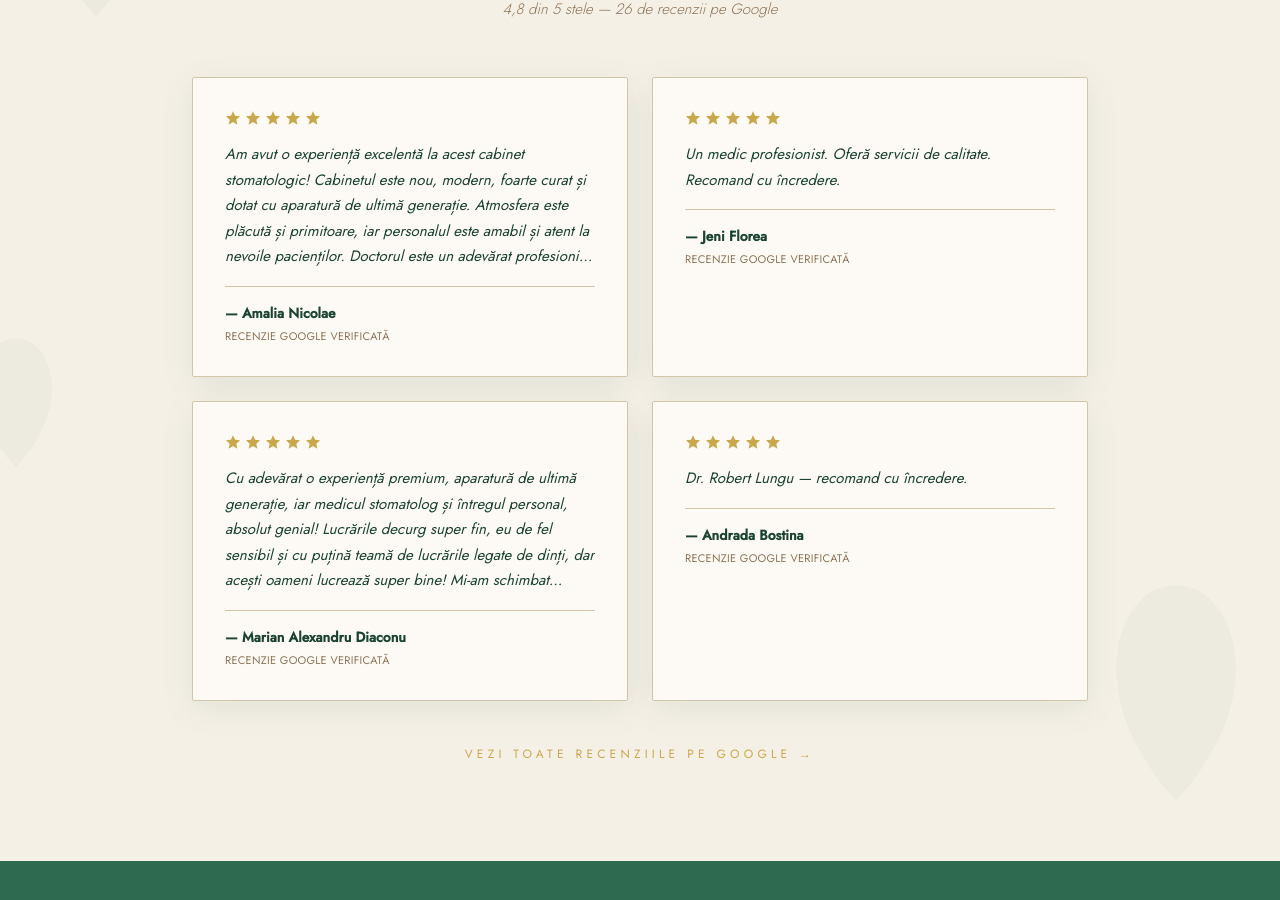
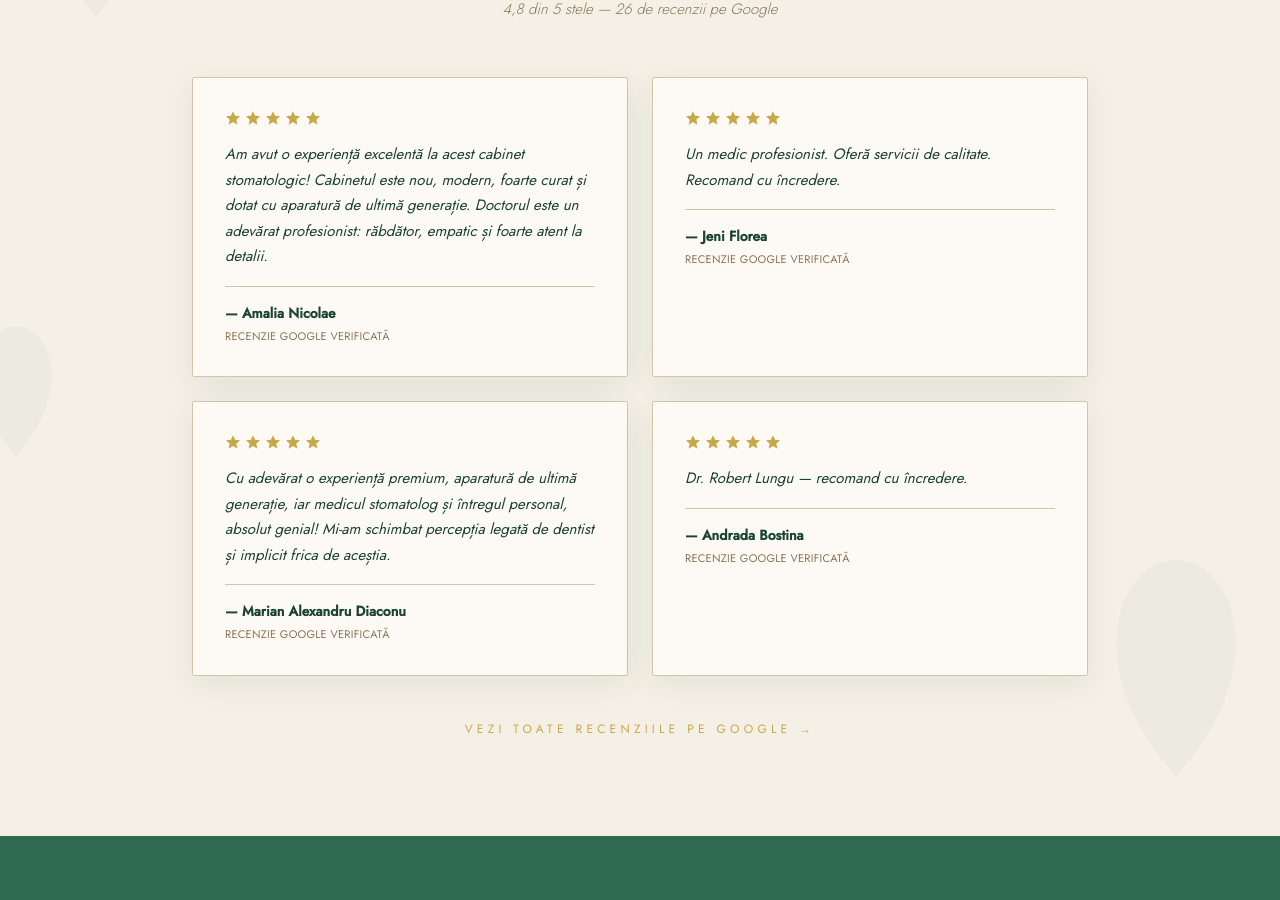
Before and after one commit to Rbt1/aradentpitesti, a Next.js app: page / in a window 1280 px wide. Shown: the part 7397-8297 px from the top of the page. Built offline with nearby package versions, Linux system fonts and the light colour scheme.

Commit message:
inlocuiesc placeholder testimoniale cu recenzii reale

```diff
--- a/app/components/Testimonials.tsx
+++ b/app/components/Testimonials.tsx
@@ -14,12 +14,12 @@ const StarIcon = () => (
   </svg>
 )
 
-const GOOGLE_REVIEW_URL = 'https://g.page/r/CXJUUxp2i-GYEBM/review'
+const GOOGLE_REVIEW_URL = 'https://www.google.com/maps/place/ARA+DENT+STUDIO'
 
 const REVIEWS = [
   {
     nume: 'Amalia Nicolae',
-    text: 'Am avut o experiență excelentă la acest cabinet stomatologic! Cabinetul este nou, modern, foarte curat și dotat cu aparatură de ultimă generație. Atmosfera este plăcută și primitoare, iar personalul este amabil și atent la nevoile pacienților. Doctorul este un adevărat profesionist: răbdător, empatic și foarte atent la detalii. Mi-a explicat fiecare etapă a tratamentului și m-a făcut să mă simt în siguranță și confort pe tot parcursul vizitei.',
+    text: 'Am avut o experiență excelentă la acest cabinet stomatologic! Cabinetul este nou, modern, foarte curat și dotat cu aparatură de ultimă generație. Doctorul este un adevărat profesionist: răbdător, empatic și foarte atent la detalii.',
   },
   {
     nume: 'Jeni Florea',
@@ -27,7 +27,7 @@ const REVIEWS = [
   },
   {
     nume: 'Marian Alexandru Diaconu',
-    text: 'Cu adevărat o experiență premium, aparatură de ultimă generație, iar medicul stomatolog și întregul personal, absolut genial! Lucrările decurg super fin, eu de fel sensibil și cu puțină teamă de lucrările legate de dinți, dar acești oameni lucrează super bine! Mi-am schimbat percepția legată de dentist și implicit frica de aceștia.',
+    text: 'Cu adevărat o experiență premium, aparatură de ultimă generație, iar medicul stomatolog și întregul personal, absolut genial! Mi-am schimbat percepția legată de dentist și implicit frica de aceștia.',
   },
   {
     nume: 'Andrada Bostina',
```
